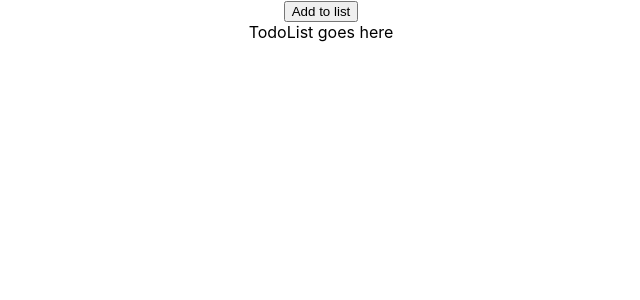
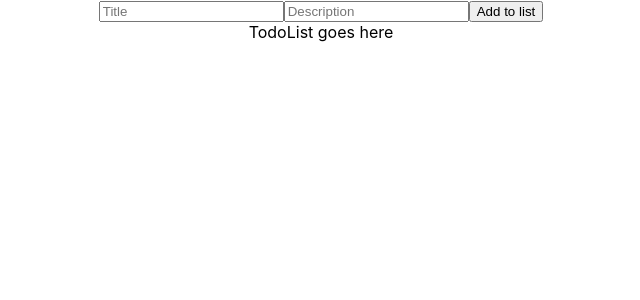
Before and after one commit to ic3Dragon/such-a-fancy-shopping-list, a React (Create React App) app: page / in a window 1280 px wide. Shown: the top 300 px of the page, without its empty margins (319-959 px from the left). Built offline with nearby package versions, Linux system fonts and the light colour scheme.

Commit message:
implementing todoForm

```diff
--- a/src/components/TodoForm.tsx
+++ b/src/components/TodoForm.tsx
@@ -1,21 +1,40 @@
-import React, { useRef } from 'react'
-import {todoToAdd} from '../utils/state'
+import React from 'react'
+import {todos} from '../utils/state';
+import {Todo} from '../utils/types';
+
 const TodoForm = () => {
 
-  // let title = useRef('');
-  // let description = useRef('');
+  const createTodo = (title:string, desc:{ value: string; } | undefined):Todo => {
+    return {
+      id: window.crypto.randomUUID(),
+      title,
+      description: desc ? desc.value : desc,
+      date: new Date(),
+      done: false
+    }
+  }
 
-  const addTodoHandler = ():void => {
-    console.log('you clicked the add button');
+  const addTodoHandler = (e: React.SyntheticEvent):void => {
+    e.preventDefault();
 
+    const todoData = e.target as typeof e.target & {
+      title: {value: string},
+      desc?: {value: string}
+    };
+    const todoToAdd:Todo = createTodo(todoData.title.value, todoData.desc);
+    todos.value = [...todos.value, todoToAdd];
+    todoData.title.value = '';
+    if(todoData.desc){
+      todoData.desc.value = '';
+    }
   }
 
   return (
-    <section>
-      {/* <input type="text" placeholder="Title" ref={title} />
-      <input type="text" placeholder="Description" value={description.current}/> */}
-      <button onClick={addTodoHandler}>Add to list</button>
-    </section>
+    <form onSubmit={addTodoHandler}>
+      <input type="text" placeholder="Title" id="todoFormTitle" name="title" required/>
+      <input type="text" placeholder="Description" id="todoFormDesc" name="desc"/>
+      <button type="submit" >Add to list</button>
+    </form>
   )
 }
 
```
